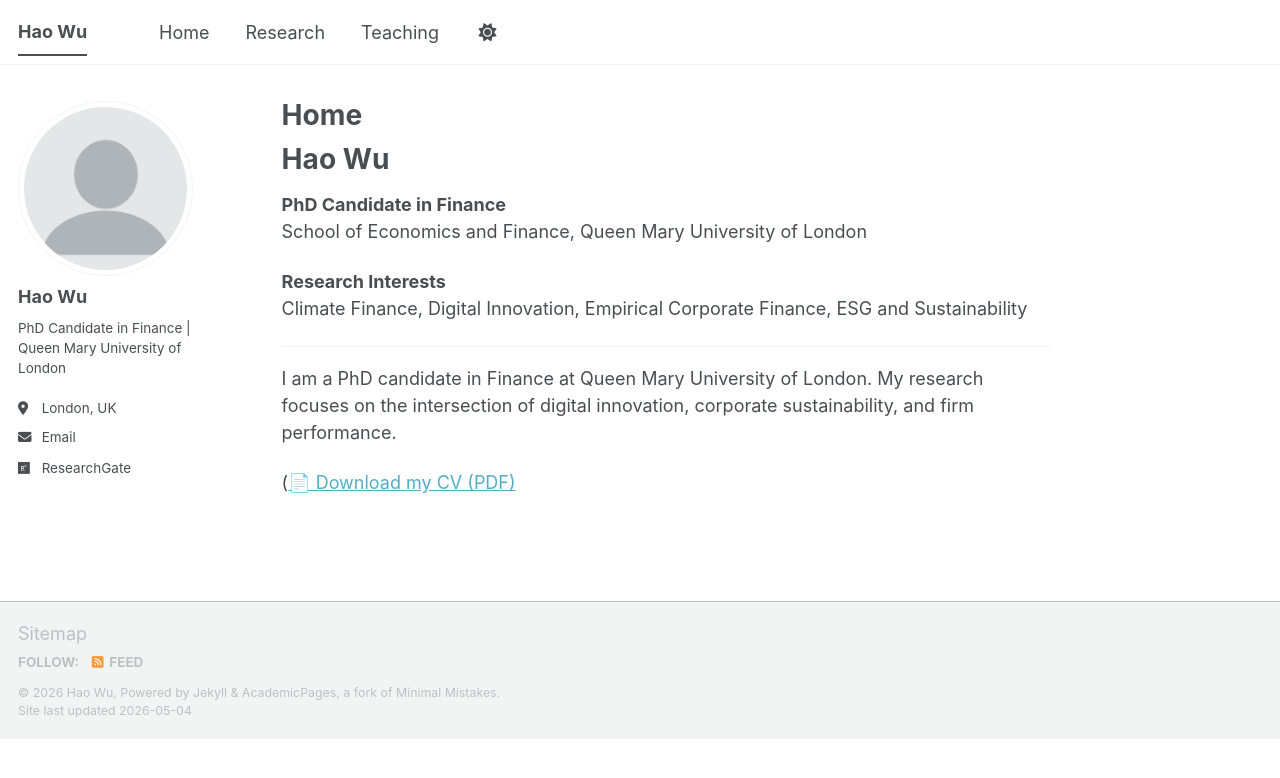
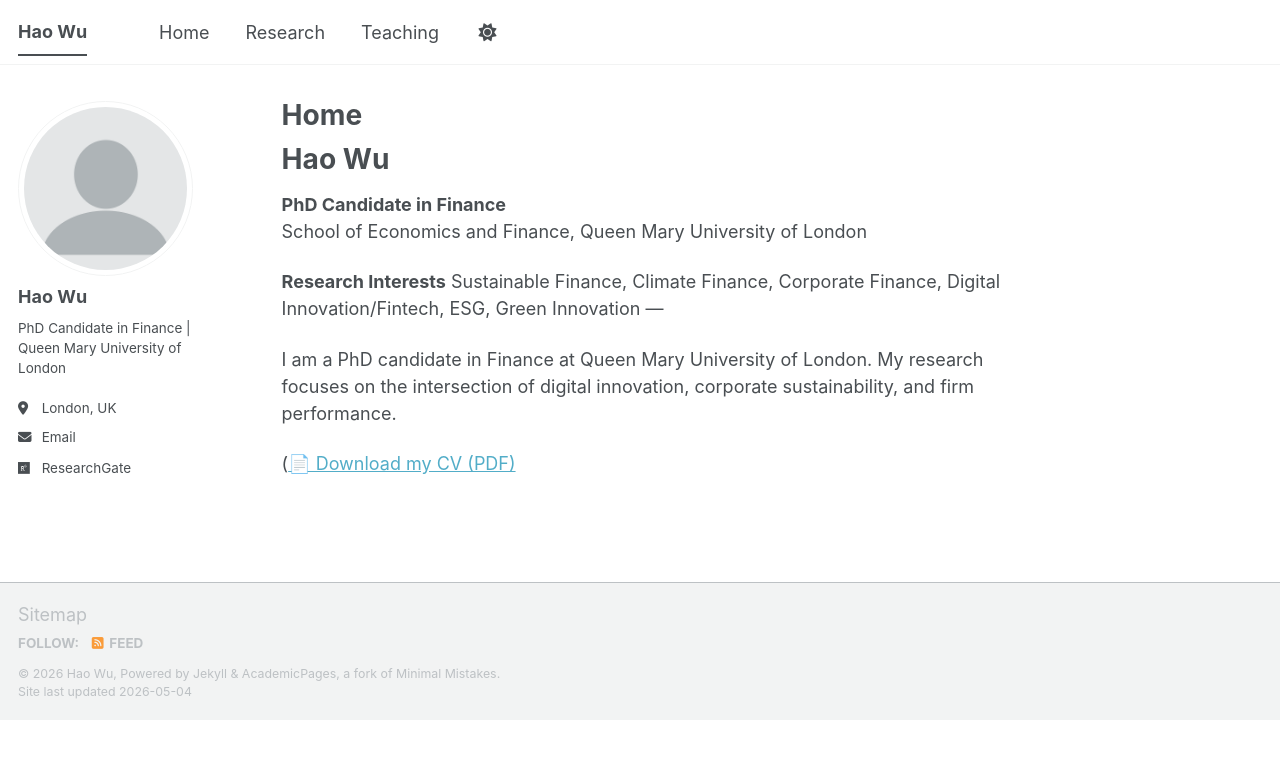
Before and after one commit to haowuqmul-cloud/haowu.github.io, a Jekyll site: the page built from _pages/about.md, in a window 1280 px wide. Shown: the top 778 px of the page. Built offline with Jekyll 4.4.1, drawn with Linux system fonts in a browser that asks for light colours; a script bundle is joined from its source files by our own code; library files that are not in the unit come from our copies.

Commit message:
Revise research interests in about page
Updated research interests to reflect current focus areas.

```diff
--- a/_pages/about.md
+++ b/_pages/about.md
@@ -11,8 +11,7 @@ author_profile: true
 School of Economics and Finance, Queen Mary University of London
 
 **Research Interests**
-Climate Finance, Digital Innovation, Empirical Corporate Finance, ESG and Sustainability
-
+Sustainable Finance, Climate Finance, Corporate Finance, Digital Innovation/Fintech, ESG, Green Innovation
 ---
 
 I am a PhD candidate in Finance at Queen Mary University of London. My research focuses on the intersection of digital innovation, corporate sustainability, and firm performance.
```
